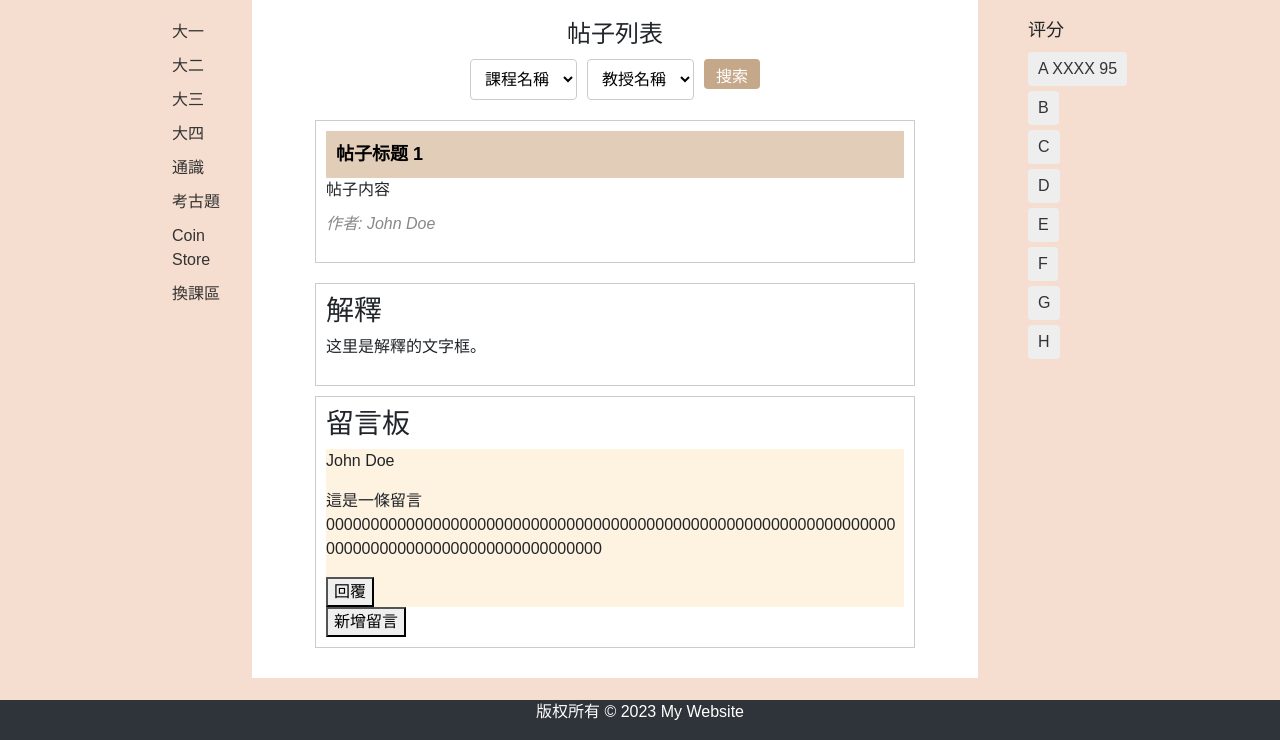
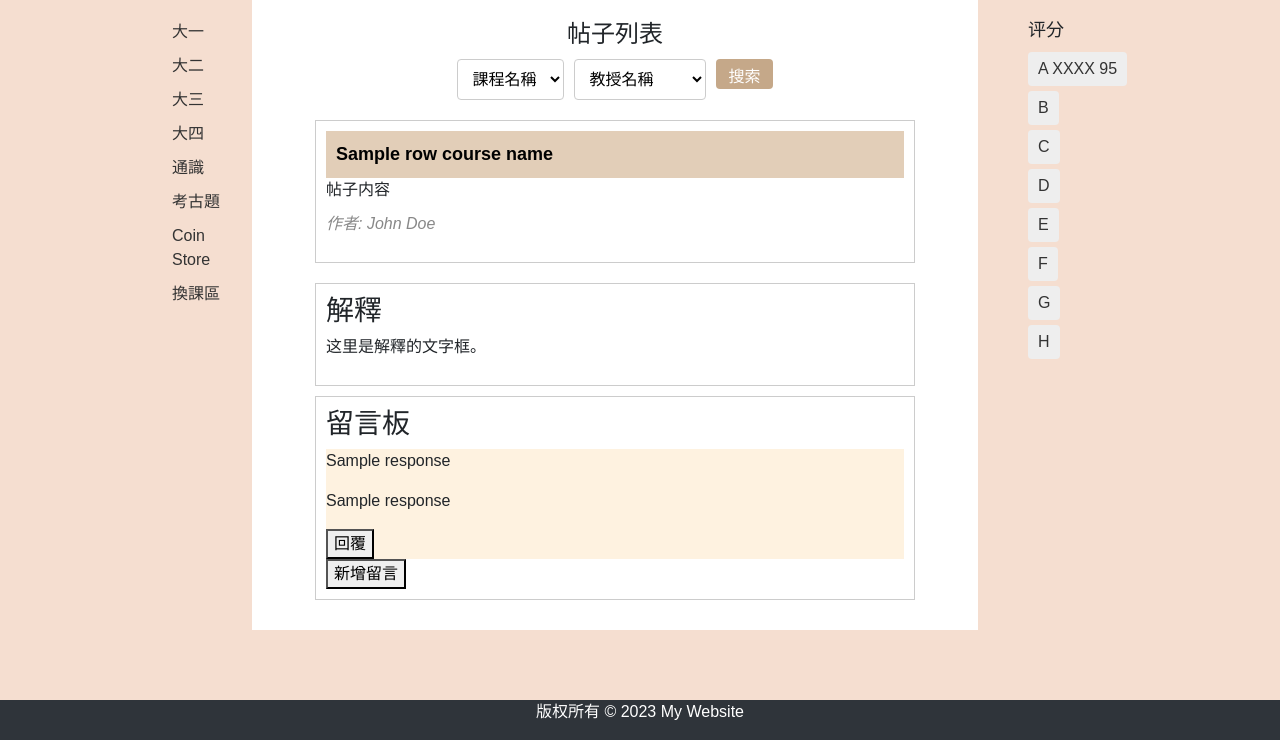
Before and after one commit to MargotCheung/FYP112-1, a Flask app: template backend/templates/lessonpage.html in a window 1280 px wide. Shown: the part 60-800 px from the top of the page. Run offline with Flask 3, Linux system fonts and the light colour scheme; the template is opened without the code that fills it: most values are stand-ins (such as "Sample title", 1, 10 or a date in 2020); parts of the project's set-up code (start-up, migrations or seed data) failed here and were passed over.

Commit message:
網頁跳轉並傳送參數

```diff
--- a/backend/app.py
+++ b/backend/app.py
@@ -13,6 +13,6 @@ app = Flask(__name__)
 def home():
     return home_view()
 
-@app.route("/lesson")
-def lesson():
-    return lessonpage_view()
+@app.route("/lessonpage/<row_course_name>")
+def lesson(row_course_name):
+    return lessonpage_view(row_course_name)
--- a/backend/templates/homepage.html
+++ b/backend/templates/homepage.html
@@ -100,9 +100,11 @@
                 <h2>熱門</h2>
                 {% for row in course_info %}
                 <div class="post">
+                  <a href="{{ url_for('lesson', row_course_name=row[2]) }}">
                     <button class="post-title">{{row[2]}}</button>
-                    <p class="post-content">{{row[5]}}內容</p>
-                    <p class="post-author">作者: John Doe</p>
+                  </a>
+                  <p class="post-content">{{row[5]}}內容</p>
+                  <p class="post-author">作者: John Doe</p>
                 </div>
                 {% endfor %}
             </div>
--- a/backend/templates/lessonpage.html
+++ b/backend/templates/lessonpage.html
@@ -64,18 +64,18 @@
                     <div class="dropdown">
                         <select>
                             <option value="">課程名稱</option>
-                            <option value="option1">程設一二</option>
-                            <option value="option2">邏輯設計</option>
-                            <option value="option3">資料結構</option>
+                            {% for data in course_teacher_data %}
+                            <option value="{{ data[0] }}">{{ data[0] }}</option>
+                            {% endfor %}
                             <!-- 添加更多选项... -->
                         </select>
                     </div>
                     <div class="dropdown">
                         <select>
                             <option value="">教授名稱</option>
-                            <option value="option1">老王</option>
-                            <option value="option2">老薛</option>
-                            <option value="option3">老李</option>
+                            {% for data in course_teacher_data %}
+                            <option value="{{ data[1] }}">{{ data[1] }}</option>
+                            {% endfor %}
                             <!-- 添加更多选项... -->
                         </select>
                     </div>
@@ -84,7 +84,7 @@
                 </div>
 
                 <div class="post">
-                    <button class="post-title">帖子标题 1</button>
+                    <button class="post-title">{{row_course_name}}</button>
                     <p class="post-content">帖子内容</p>
                     <p class="post-author">作者: John Doe</p>
                 </div>
@@ -95,15 +95,17 @@
 
                 <div class="comments" id="commentSection">
                     <h3>留言板</h3>
+                    {% for response in lesson_response %}
                     <div class="comment">
-                        <p class="comment-author">John Doe</p>
-                        <p class="comment-content">這是一條留言00000000000000000000000000000000000000000000000000000000000000000000000000000000000000000000000</p>
+                        <p class="comment-author">{{response[2]}}</p>
+                        <p class="comment-content">{{response[3]}}</p>
                         <div class="comment-footer">
                             <p class="comment-floor"></p>
                             <p class="comment-likes"></p>
                             <button class="comment-reply-button">回覆</button>
                         </div>
                     </div>
+                    {% endfor %}
                     <div class="add-comment">
                         <button class="add-comment-button">新增留言</button>
                     </div>
--- a/backend/views/home.py
+++ b/backend/views/home.py
@@ -1,5 +1,5 @@
 import sqlite3
-from flask import render_template
+from flask import render_template, url_for
 from backend.db import cursor
 
 
```
Also changed, not shown: backend/views/lesson.py (+11 -6 lines).
